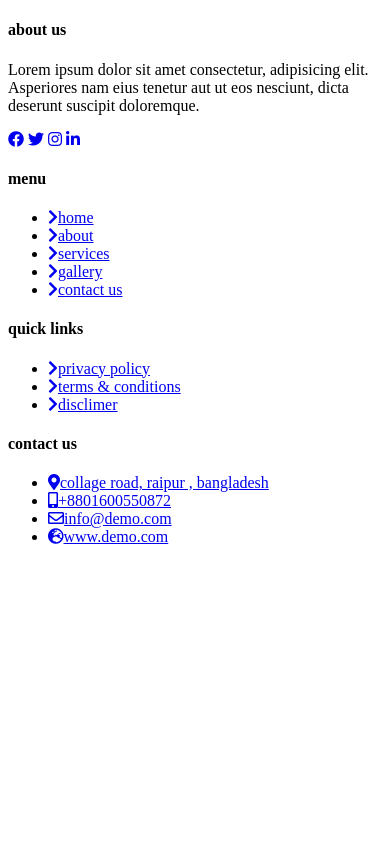
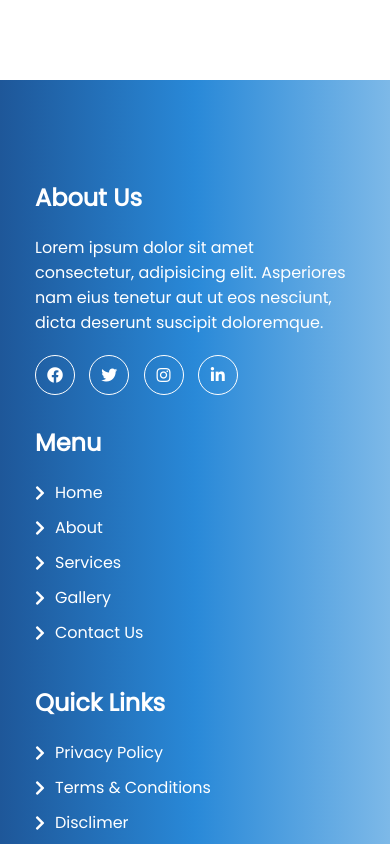
Before and after one commit to arifislamfx/footer-section, a plain HTML site: page index.html in a window 390 px wide. Shown: the top 844 px of the page. Drawn offline with Linux system fonts and the light colour scheme.

Commit message:
done responsive issue

```diff
--- a/index.html
+++ b/index.html
@@ -13,6 +13,7 @@
     <link rel="stylesheet" href="style.css">
 </head>
 <body>
+
     <footer class="footer-area">
         <div class="main">
             <div class="footer">
@@ -54,6 +55,9 @@
                     </ul>
                 </div>
             </div>
+            <div class="copy">
+                <p>&copy 2021 all rights reserved</p>
+            </div>
         </div>
     </footer>
 </body>
--- a/style.css
+++ b/style.css
@@ -0,0 +1,93 @@
+
+/* google fonts */
+@import url('https://fonts.googleapis.com/css2?family=Poppins&display=swap');
+*{
+    padding: 0;
+    margin: 0;
+    box-sizing: border-box;
+}
+
+body {
+    font-family: 'Poppins', sans-serif;
+}
+
+.footer-area {
+    margin-top: 80px;
+    padding: 100px 0;
+    background: #1e5799; /* Old browsers */
+    background: -moz-linear-gradient(left,  #1e5799 0%, #2989d8 50%, #7db9e8 100%); /* FF3.6-15 */
+    background: -webkit-linear-gradient(left,  #1e5799 0%,#2989d8 50%,#7db9e8 100%); /* Chrome10-25,Safari5.1-6 */
+    background: linear-gradient(to right,  #1e5799 0%,#2989d8 50%,#7db9e8 100%); /* W3C, IE10+, FF16+, Chrome26+, Opera12+, Safari7+ */
+    filter: progid:DXImageTransform.Microsoft.gradient( startColorstr='#1e5799', endColorstr='#7db9e8',GradientType=1 ); /* IE6-9 */
+    color: #fff;
+
+  }
+  .main {
+    width: 1200px;
+    margin: 0 auto;
+  }
+  .footer {
+    display: flex;
+    justify-content: space-around;
+    flex-wrap: wrap;
+    flex-direction: row;
+  }
+  .single-footer {
+    width: 223px;
+  }
+  .single-footer ul {
+    list-style: none;
+  }
+  .single-footer:first-child {
+    width: 400px;
+  }
+  .single-footer h4 {
+    text-transform: capitalize;
+    font-size: 24px;
+    margin-bottom: 20px;
+  }
+  .footer-social a {
+    color: #fff;
+    border: 1px solid #fff;
+    width: 40px;
+    height: 40px;
+    display: inline-block;
+    line-height: 40px;
+    text-align: center;
+    border-radius: 50%;
+    margin-right: 10px;
+  }
+  .footer-social {
+    margin-top: 20px;
+  }
+  .single-footer ul li {
+    margin-bottom: 10px;
+    position: relative;
+    padding-left: 20px;
+  }
+  .single-footer ul li a {
+    color: #fff;
+    text-transform: capitalize;
+    text-decoration: none;
+  }
+  .single-footer ul li a i {
+    position: absolute;
+    left: 0;
+    top: 5px;
+  }
+  .copy {
+    text-align: center;
+    margin-top: 50px;
+    text-transform: capitalize;
+  }
+
+  /* media quries */
+  @media only screen and (max-width: 600px) {
+      .main {
+          width: 320px;
+      }
+      .single-footer:first-child, .single-footer {
+          width: 100%;
+          margin-bottom: 30px;
+      }
+  }
```
